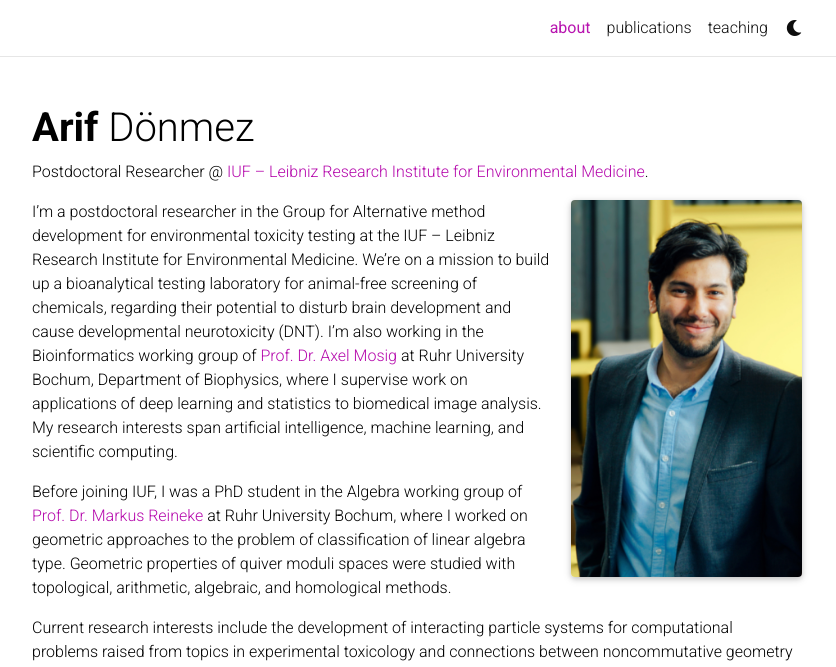
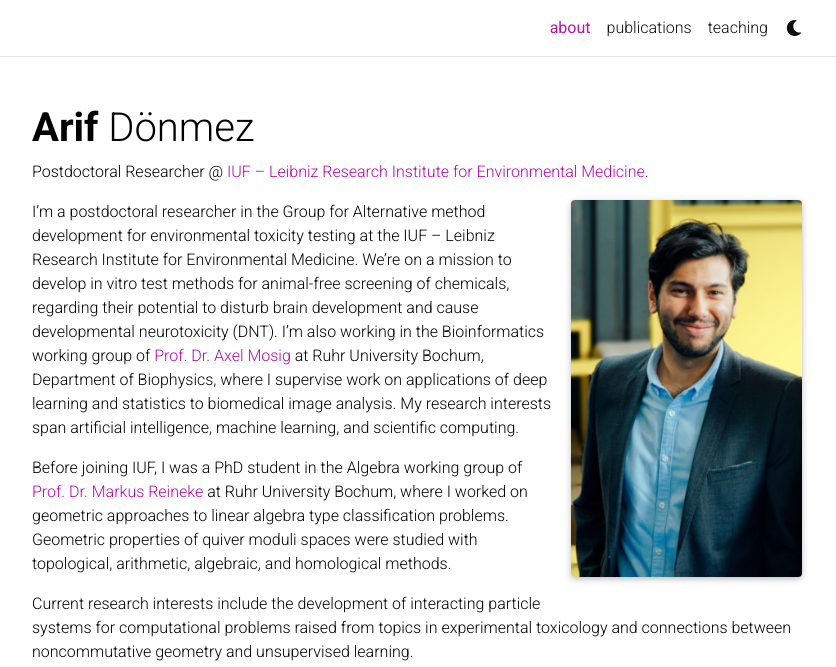
Before and after one commit to ArifDoenmez/ArifDoenmez.github.io, a Jekyll site: the page built from _pages/about.md, in a window 1280 px wide and 1192 px high. Shown: the top 667 px of the window, without its empty margins (223-1059 px from the left). Built offline with Jekyll 4.4.1, drawn with Linux system fonts in a browser that asks for light colours; full-size pictures stand in for the smaller copies a plugin makes; comment, search, counter and statistics services are not loaded; a style sheet for code colours, icons or effects is not loaded.

Commit message:
Update about.md

```diff
--- a/_pages/about.md
+++ b/_pages/about.md
@@ -15,9 +15,9 @@ selected_papers: true # includes a list of papers marked as "selected={true}"
 social: true  # includes social icons at the bottom of the page
 ---
 
-I'm a postdoctoral researcher in the Group for Alternative method development for environmental toxicity testing at the IUF – Leibniz Research Institute for Environmental Medicine. We're on a mission to build up a bioanalytical testing laboratory for animal-free screening of chemicals, regarding their potential to disturb brain development and cause developmental neurotoxicity (DNT). I'm also working in the Bioinformatics working group of <a href='https://www.researchgate.net/profile/Axel-Mosig'>Prof. Dr. Axel Mosig</a> at Ruhr University Bochum, Department of Biophysics, where I supervise work on applications of deep learning and statistics to biomedical image analysis. My research interests span artificial intelligence, machine learning, and scientific computing.
+I'm a postdoctoral researcher in the Group for Alternative method development for environmental toxicity testing at the IUF – Leibniz Research Institute for Environmental Medicine. We're on a mission to develop in vitro test methods for animal-free screening of chemicals, regarding their potential to disturb brain development and cause developmental neurotoxicity (DNT). I'm also working in the Bioinformatics working group of <a href='https://www.researchgate.net/profile/Axel-Mosig'>Prof. Dr. Axel Mosig</a> at Ruhr University Bochum, Department of Biophysics, where I supervise work on applications of deep learning and statistics to biomedical image analysis. My research interests span artificial intelligence, machine learning, and scientific computing.
 
-Before joining IUF, I was a PhD student in the Algebra working group of <a href='https://www.ruhr-uni-bochum.de/ffm/Lehrstuehle/Algebra/reineke.html.de'>Prof. Dr. Markus Reineke</a> at Ruhr University Bochum, where I worked on geometric approaches to the problem of classification of linear algebra type. Geometric properties of quiver moduli spaces were studied with topological, arithmetic, algebraic, and homological methods.
+Before joining IUF, I was a PhD student in the Algebra working group of <a href='https://www.ruhr-uni-bochum.de/ffm/Lehrstuehle/Algebra/reineke.html.de'>Prof. Dr. Markus Reineke</a> at Ruhr University Bochum, where I worked on geometric approaches to linear algebra type classification problems. Geometric properties of quiver moduli spaces were studied with topological, arithmetic, algebraic, and homological methods.
 
 Current research interests include the development of interacting particle systems for computational problems raised from topics in experimental toxicology and connections between noncommutative geometry and unsupervised learning.
 
```
